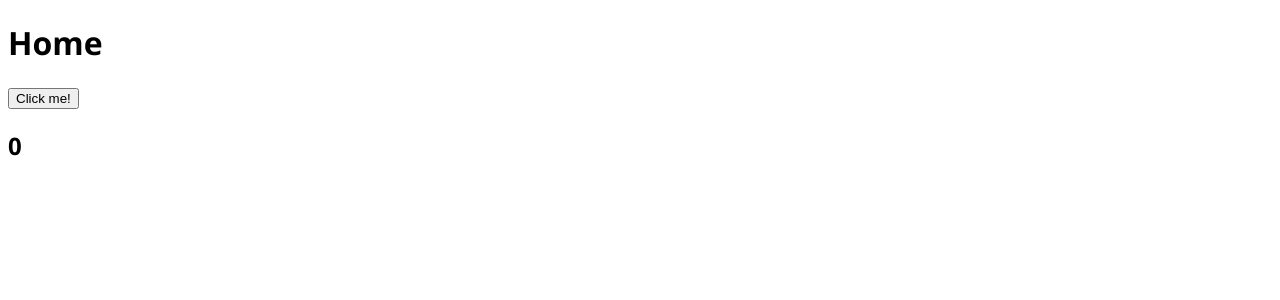
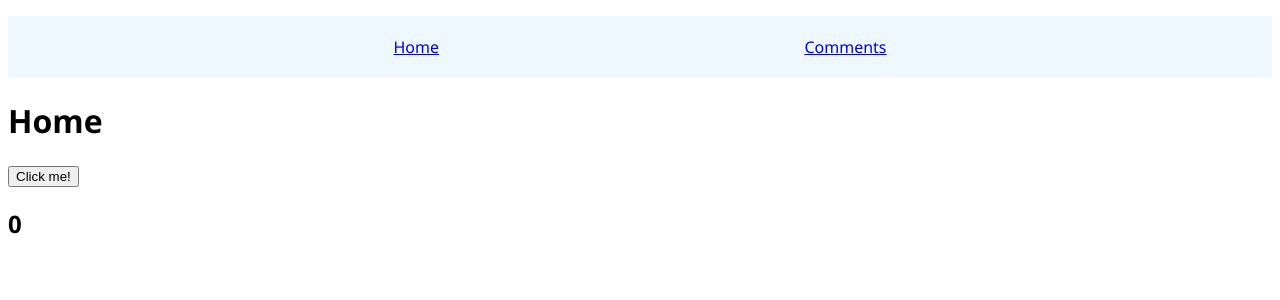
Before and after one commit to weblab-workshops/svelte-workshop, a SvelteKit app: page / in a window 1280 px wide. Shown: the top 300 px of the page. Built offline with nearby package versions, Linux system fonts and the light colour scheme.

Commit message:
Added Navbar in layout

```diff
--- /dev/null
+++ b/src/components/Navbar.svelte
@@ -0,0 +1,13 @@
+<ul>
+  <li><a href="/">Home</a></li>
+  <li><a href="/comments">Comments</a></li>
+</ul>
+
+<style>
+  ul {
+    display: flex;
+    justify-content: space-evenly;
+    background-color: aliceblue;
+    padding: 20px;
+  }
+</style>
--- a/src/routes/+layout.svelte
+++ b/src/routes/+layout.svelte
@@ -1,5 +1,7 @@
 <script>
   import '../app.css';
+  import Navbar from '../components/Navbar.svelte';
 </script>
 
+<Navbar />
 <slot />
```
